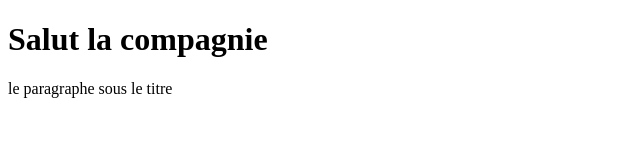
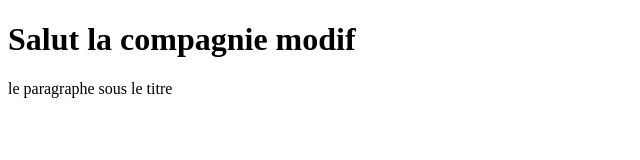
Before and after one commit to MatOg32/first-git-repo, a plain HTML site: page index.html in a window 1280 px wide. Shown: the whole page, without its empty margins (0-640 px from the left). Drawn offline with Linux system fonts and the light colour scheme.

Commit message:
Création du fichier readme

```diff
--- a/index.html
+++ b/index.html
@@ -7,7 +7,7 @@
     <title>Document</title>
 </head>
 <body>
-    <h1>Salut la compagnie</h1>
+    <h1>Salut la compagnie modif</h1>
     <p>le paragraphe sous le titre</p>
 </body>
 </html>
```
Also changed, not shown: readme.txt (added).
